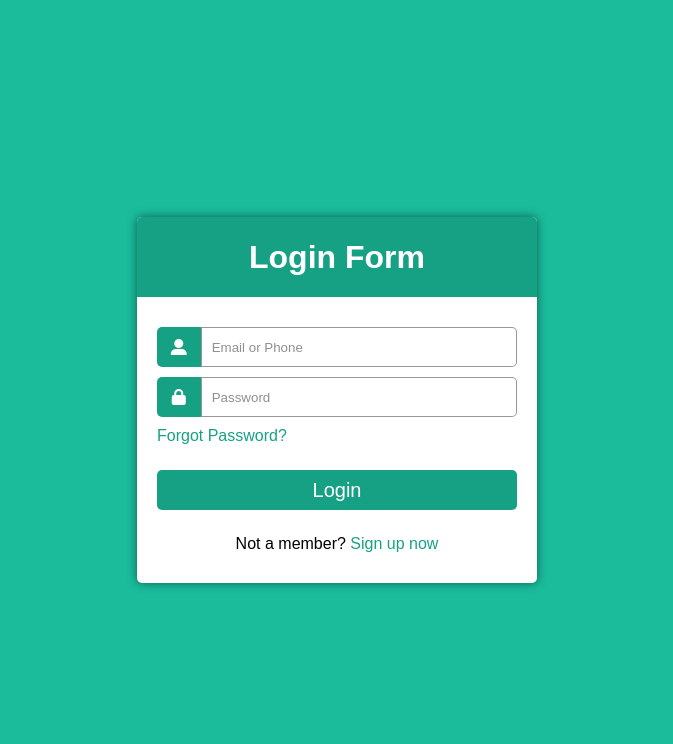
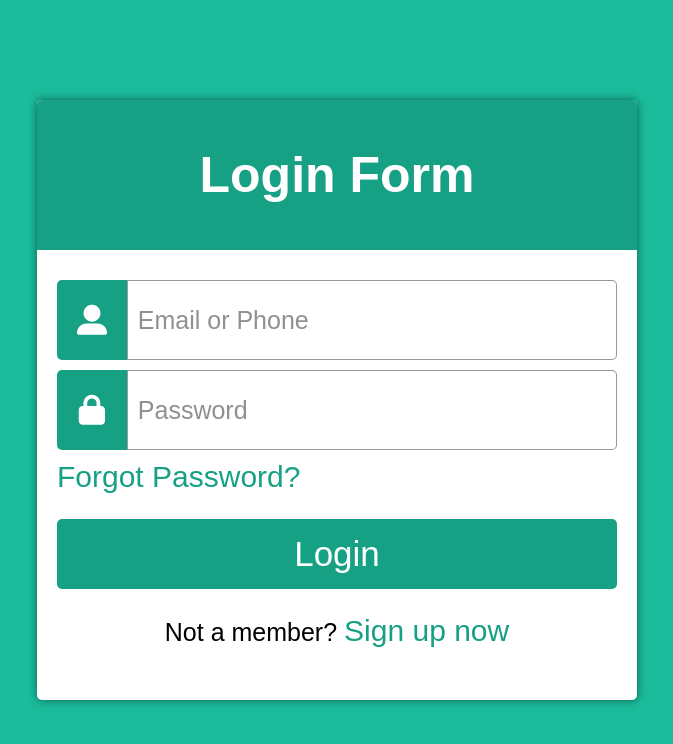
Before and after one commit to Raghu126/login-form, a plain HTML site: page index.html in a window 1280 px wide. Shown: the whole page, without its empty margins (303-976 px from the left). Drawn offline with Linux system fonts and the light colour scheme.

Commit message:
adding updated files

```diff
--- a/index.html
+++ b/index.html
@@ -22,7 +22,7 @@
                 <input type="password" placeholder="Password">
             </div>
             <a class="forget-pass" href="##">Forgot Password?</a>
-            <button>Login</button>
+            <button class="login-btn">Login</button>
             <p>Not a member? <a class="forget-pass" href="##">Sign up now</a></p>
         </div>
     </div>
--- a/style.css
+++ b/style.css
@@ -59,7 +59,6 @@ body {
 }
 
 
-
 input {
     opacity: 0.8;
     width: 100%;
@@ -102,7 +101,7 @@ input:hover {
 
 .content button {
     width: 100%;
-    height: 40px;
+    height: 3rem;
     color: white;
     border: none;
     border-radius: 5px;
@@ -115,3 +114,47 @@ input:hover {
     margin-top: 25px;
     text-align: center;
 }
+
+@media (min-width:820px) and (max-width:1400px){
+    .main-box {
+        width: 600px;
+        height: 600px;
+    }
+
+    .login-heading {
+        height: 150px;
+    }
+
+    h1 {
+        font-size: 50px;
+    }
+
+    input {
+        height: 80px;
+        font-size: 25px;
+    }
+    .email i {
+        height: 80px;
+        width: 80px;
+        font-size: 30px;
+    }
+
+    .password i {
+        height: 80px;
+        width: 80px;
+        font-size: 30px;
+    }
+
+    .content button {
+        height: 70px;
+        font-size: 35px
+    }
+
+    .content a {
+        font-size: 30px;
+    }
+
+    .content p {
+        font-size: 25px;
+    }
+}
```
